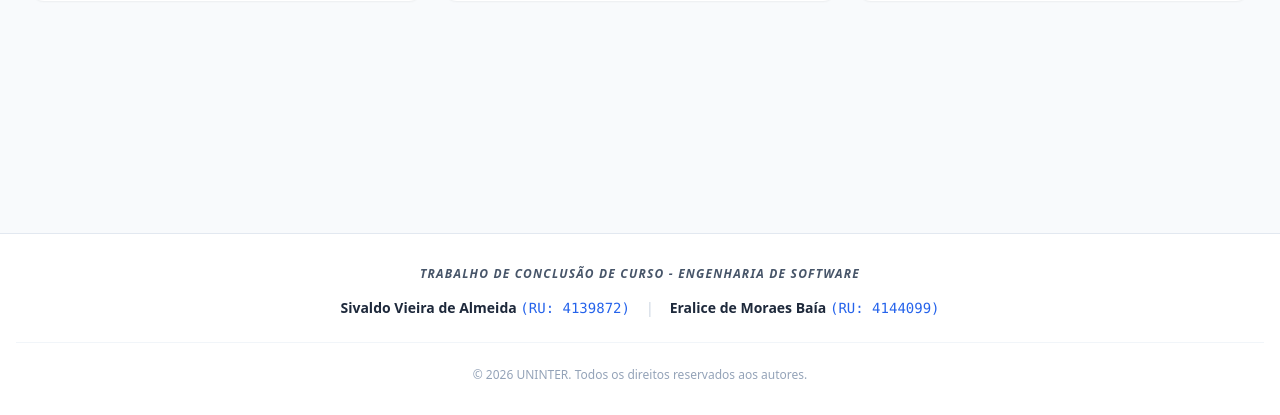
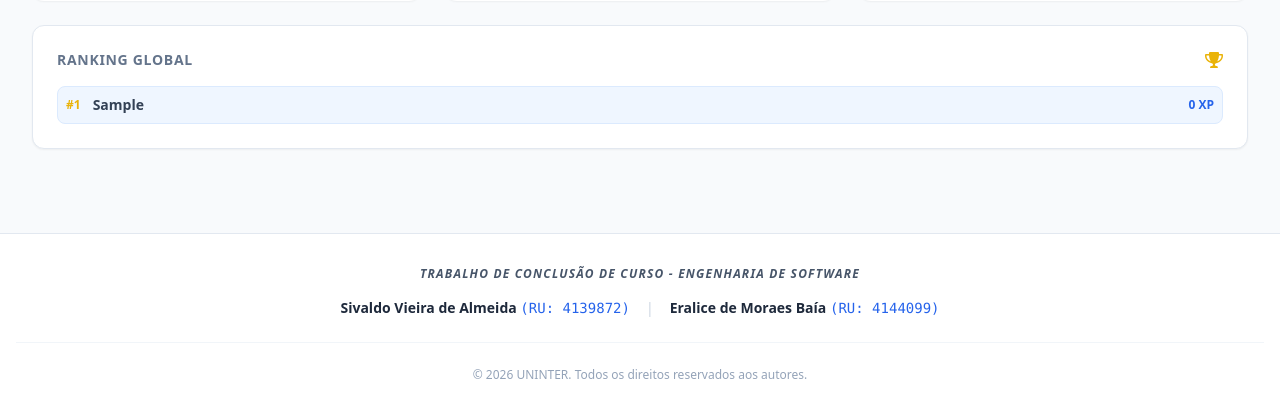
Before and after one commit to EngSivaldo/tcc-uninter-gamificacao-django, a Django app: page /accounts/dashboard/ in a window 1280 px wide. Shown: the part 385-800 px from the top of the page. Run offline with Django 5.2, Linux system fonts and the light colour scheme; the visitor is signed in with stand-in values (Sample User, id 1); data comes from the database, SQL or seed files in the repository; data that the repository does not hold is empty; some libraries are stand-ins or nearby versions.

Commit message:
feat(gamification): implement global ranking system (RF05)

```diff
--- a/apps/accounts/views.py
+++ b/apps/accounts/views.py
@@ -1,7 +1,10 @@
 from django.views.generic import TemplateView
 from django.contrib.auth.mixins import LoginRequiredMixin
 from django.db.models import Sum
-from gamification.models import UserMedal  # Importe o modelo das medalhas
+from gamification.models import UserMedal
+from .models import User
+# Importe o modelo
+from django.contrib.auth import get_user_model
 
 class DashboardView(LoginRequiredMixin, TemplateView):
     template_name = 'accounts/dashboard.html'
@@ -20,9 +23,17 @@ class DashboardView(LoginRequiredMixin, TemplateView):
         # Buscamos as medalhas vinculadas ao usuário logado
         conquistas = UserMedal.objects.filter(user=self.request.user).order_by('-earned_at')
 
+        # LÓGICA DO RANKING (Sprint 5)
+          # Busca os usuários, soma suas transações e ordena pelo     total de pontos
+        ranking = User.objects.annotate(
+            total_xp=Sum('transactions__quantity')
+        ).order_by('-total_xp')[:5] # Pega apenas os 5 melhores
+
+
         # Envia tudo para o HTML
         context['total_points'] = total
         context['progress'] = progress_percentage
         context['conquistas'] = conquistas
+        context['ranking'] = ranking
 
         return context
--- a/templates/accounts/dashboard.html
+++ b/templates/accounts/dashboard.html
@@ -69,6 +69,26 @@
             </div>
         </div>
     </div>
+    <div class="bg-white rounded-xl shadow-sm p-6 border border-slate-200 lg:col-span-1">
+        <div class="flex items-center justify-between mb-4">
+            <h3 class="text-sm font-bold text-slate-500 uppercase tracking-wider">Ranking Global</h3>
+            <i class="fas fa-trophy text-yellow-500"></i>
+        </div>
+
+        <div class="space-y-4">
+            {% for estudante in ranking %}
+            <div class="flex items-center justify-between p-2 {% if estudante == user %}bg-blue-50 rounded-lg border border-blue-100{% endif %}">
+                <div class="flex items-center gap-3">
+                    <span class="text-xs font-black {% if forloop.counter == 1 %}text-yellow-500{% elif forloop.counter == 2 %}text-slate-400{% else %}text-slate-300{% endif %}">
+                        #{{ forloop.counter }}
+                    </span>
+                    <span class="text-sm font-bold text-slate-700">{{ estudante.username|title }}</span>
+                </div>
+                <span class="text-xs font-bold text-blue-600">{{ estudante.total_xp|default:0 }} XP</span>
+            </div>
+            {% endfor %}
+        </div>
+    </div>
 
     <div x-show="open"
          x-transition:enter="transition ease-out duration-300"
```
